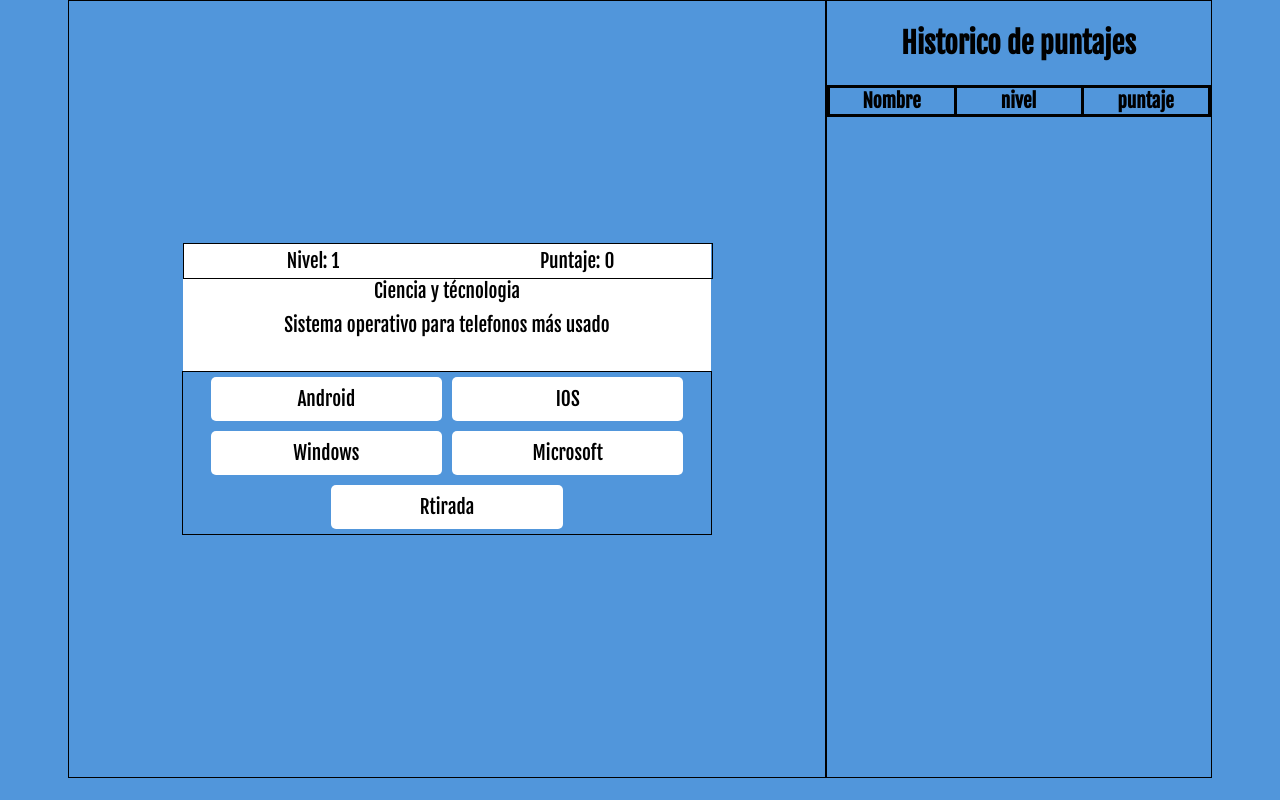
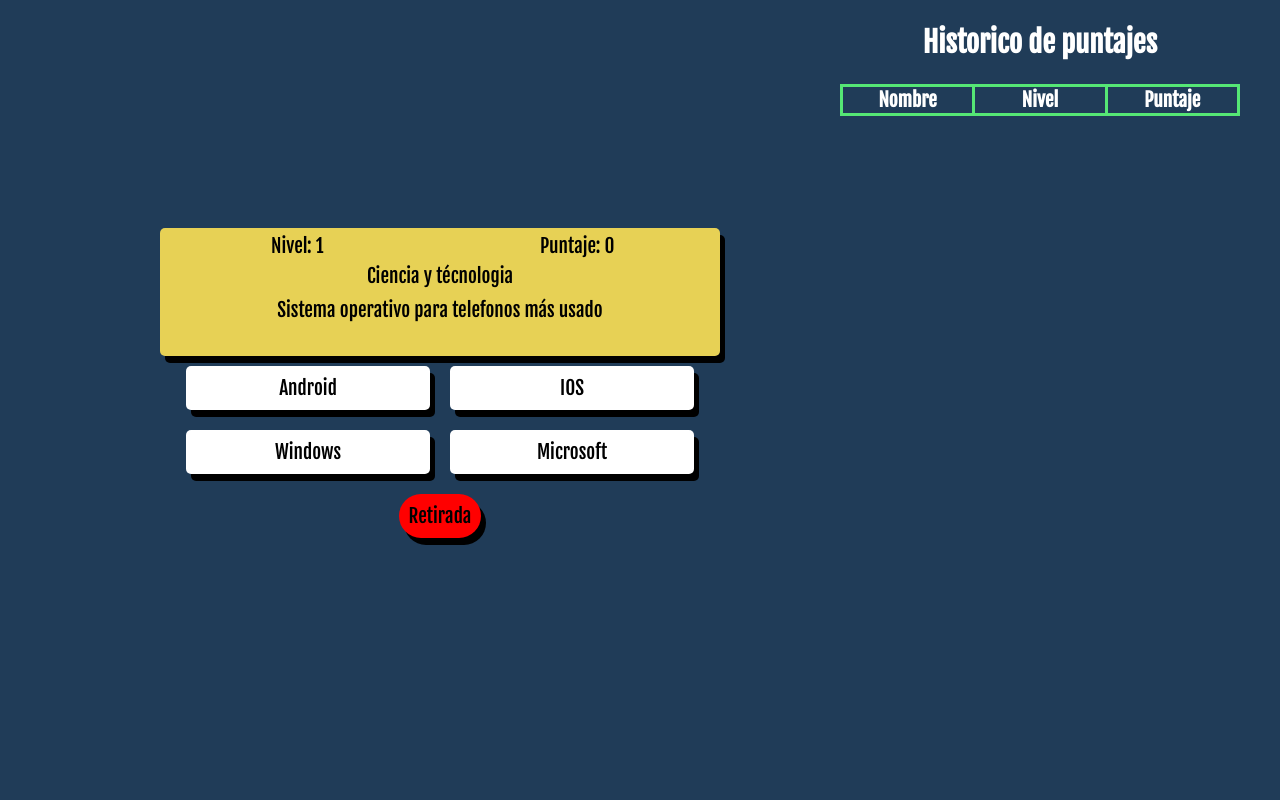
Before and after one commit to duquedk1/sofka_Trivia, a plain HTML site: page index.html in a window 1280 px wide. Drawn offline with Linux system fonts and the light colour scheme.

Commit message:
programa finalizado

```diff
--- a/app.js
+++ b/app.js
@@ -43,11 +43,12 @@ const randomAnswer = (question) =>{
 }
 const clickLeave = () => {
     setTimeout(() => {
-        addPlayer(score)
+        let mensaje ="Gracias por jugar, vuelve pronto. \nIngresa tu Nickname"
+        addPlayer(score, mensaje)
         score =0
         restart()
         level(score)
-    }, 3000)
+    }, 300)
 }
 const clickBtn = (i) => {
     if(answers[i] === question.respuesta){
@@ -56,7 +57,8 @@ const clickBtn = (i) => {
     }else if(answers[i] !== question.respuesta){
         btns[i].style.background = "pink"
         setTimeout(() => {
-            addPlayer(score)
+            let mensaje ="PERDISTE!!  Sigue jugando \nIngresa tu Nickname"
+            addPlayer(score,mensaje)
             score =0
         }, 3000)
     }
@@ -79,8 +81,13 @@ if(localStorage.getItem('pScore') !== null){
 }
 
 
-const addPlayer = (score) =>{
-    let name = window.prompt("Ingresa tu Nickname")
+const addPlayer = (score, mensaje) =>{
+    let name = window.prompt(mensaje)
+    if(name === null || name === ''){
+        score =0
+        restart()
+        level(score)
+    }else{
     arrName.push(name)
     arrScore.push(score)
     arrLevel.push(question.nivel)
@@ -88,6 +95,7 @@ const addPlayer = (score) =>{
     localStorage.setItem('pScore',JSON.stringify(arrScore))
     localStorage.setItem('pLevel',JSON.stringify(arrLevel))
     fillTable()
+    }
 }
 
 const level = (score) => {
@@ -103,7 +111,11 @@ const level = (score) => {
     }else if(score>=2000 & score<2500){
         selectQuestion(dataQues[4][n])
     }else if(score===2500){
-
+        let mensaje ="Felicidades ganaste!!!, eres muy inteligente \nIngresa tu Nickname"
+        addPlayer(score, mensaje)
+        score =0
+        restart()
+        level(score)
     }
 }
 level(score)
--- a/index.html
+++ b/index.html
@@ -44,8 +44,8 @@
                 <div class="btn" id="btn4" onclick="clickBtn(3)">
                     <span>Opcion 4</span>
                 </div>
-                <div class="btn" id="btn4" onclick="clickLeave()">
-                    <span>Rtirada</span>
+                <div class="btn1" id="btn5" onclick="clickLeave()">
+                    <span>Retirada</span>
                 </div>
             </div>
         </div>
@@ -55,8 +55,8 @@
             <table id="players">
                 <thead>
                     <th>Nombre</th>
-                    <th>nivel</th>
-                    <th>puntaje</th>
+                    <th>Nivel</th>
+                    <th>Puntaje</th>
                 </thead>
                 <tbody class="playerList" id="playerlist">
                 </tbody>
--- a/style.css
+++ b/style.css
@@ -3,7 +3,7 @@
 }
 
 body{
-    background: rgb(81, 150, 219);
+    background: rgb(32, 60, 88);
     padding: 0px;
     margin: 0px;
     text-align: center;
@@ -11,21 +11,18 @@ body{
     font-size: 120%;
     display: flex;
     flex-wrap: wrap;
-
     justify-content: center;
     align-items: center;
     text-align: center;
-
 }
 .container{
-    width: 59vw;
+    width: 50rem;
     height: 97vh;
     display: flex;
     flex-direction: column;
     justify-content: center;
     align-items: center;
     text-align: center;
-    border: 1px solid black;
 }
 table{
     table-layout: fixed;
@@ -33,23 +30,27 @@ table{
     border-collapse: collapse;
 }
 tr, th{
-    border: 3px solid black;
+    border: 3px solid #55e775;
+    color: #fff;
+}
+.players h2{
+    color: #fff;
 }
 .players{
-    border: 1px solid black;
-    width: 30vw;
+    width: 400px;
     height: 97vh;
 }
 .header{
-    background: #fff;
+    background: rgb(231, 209, 85);
     width: 70%;
     max-width: 600px;
     min-width: 300px;
     text-align: center;
+    border-radius: 5px;
+    box-shadow: 5px 7px black;
 
 }
 .container2{
-    border: 1px solid black ;
     width: 100%;
     display:flex;
     flex-direction: row;
@@ -70,24 +71,34 @@ tr, th{
     object-fit: contain;
     height: 200px;
     width: 100%;
+    border-radius: 5px;
 }
 .btns{
     display: flex;
     flex-wrap: wrap;
-    border: 1px solid black;
     width: 70%;
     height: auto;
     align-items: center;
     justify-content: center;
+
 }
 .btn{
     background: #fff;
     width: 40%;
     padding: 10px;
-    margin: 5px;
+    margin: 10px;
     cursor: pointer;
     border-radius: 5px;
+    box-shadow: 5px 7px black;
 
+}
+#btn5{
+    background: red;
+    cursor: pointer;
+    padding: 10px;
+    margin: 10px;
+    border-radius: 25px;
+    box-shadow: 5px 7px black;
 }
 .btn:hover{
     background: orange;
```
